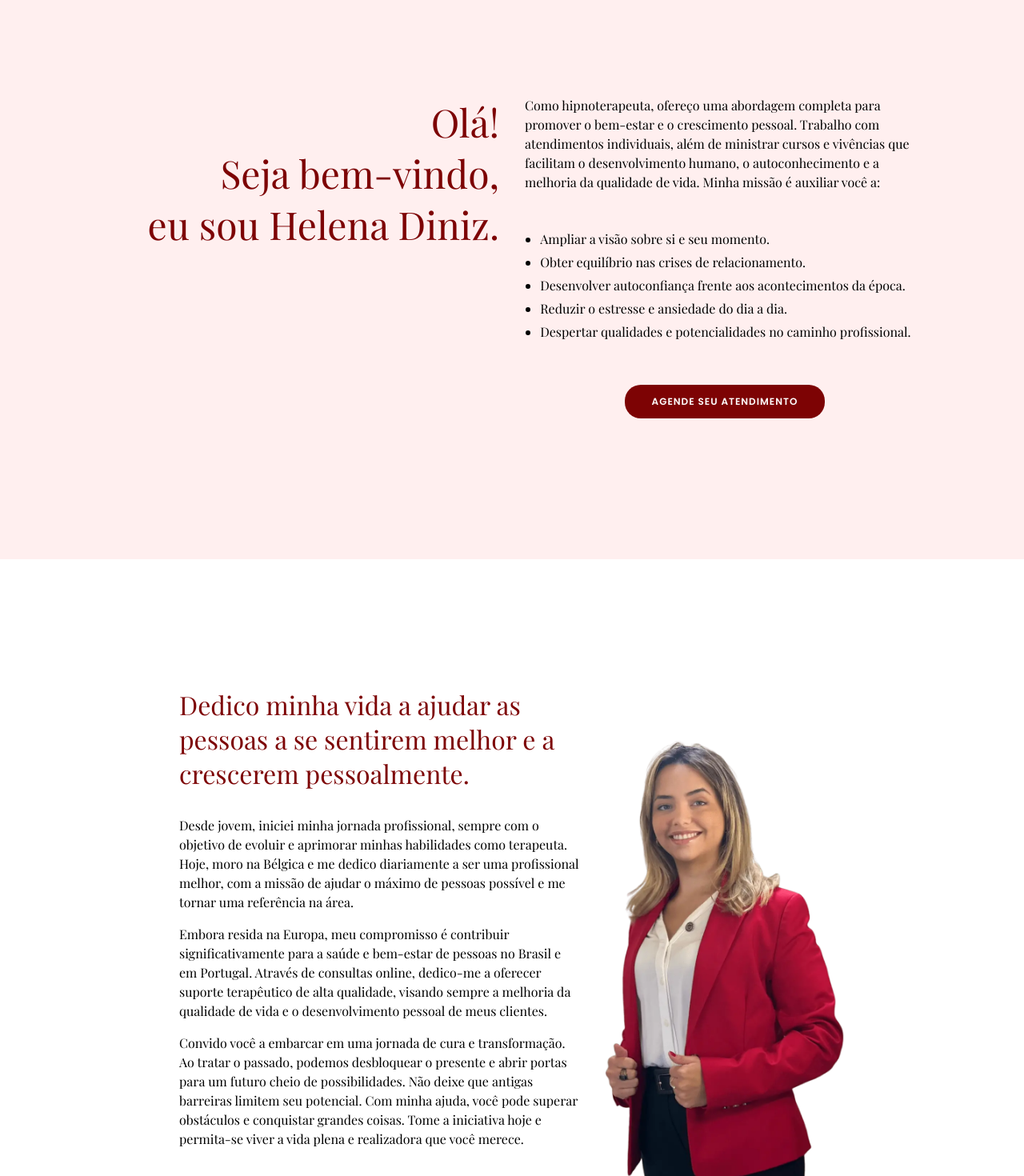
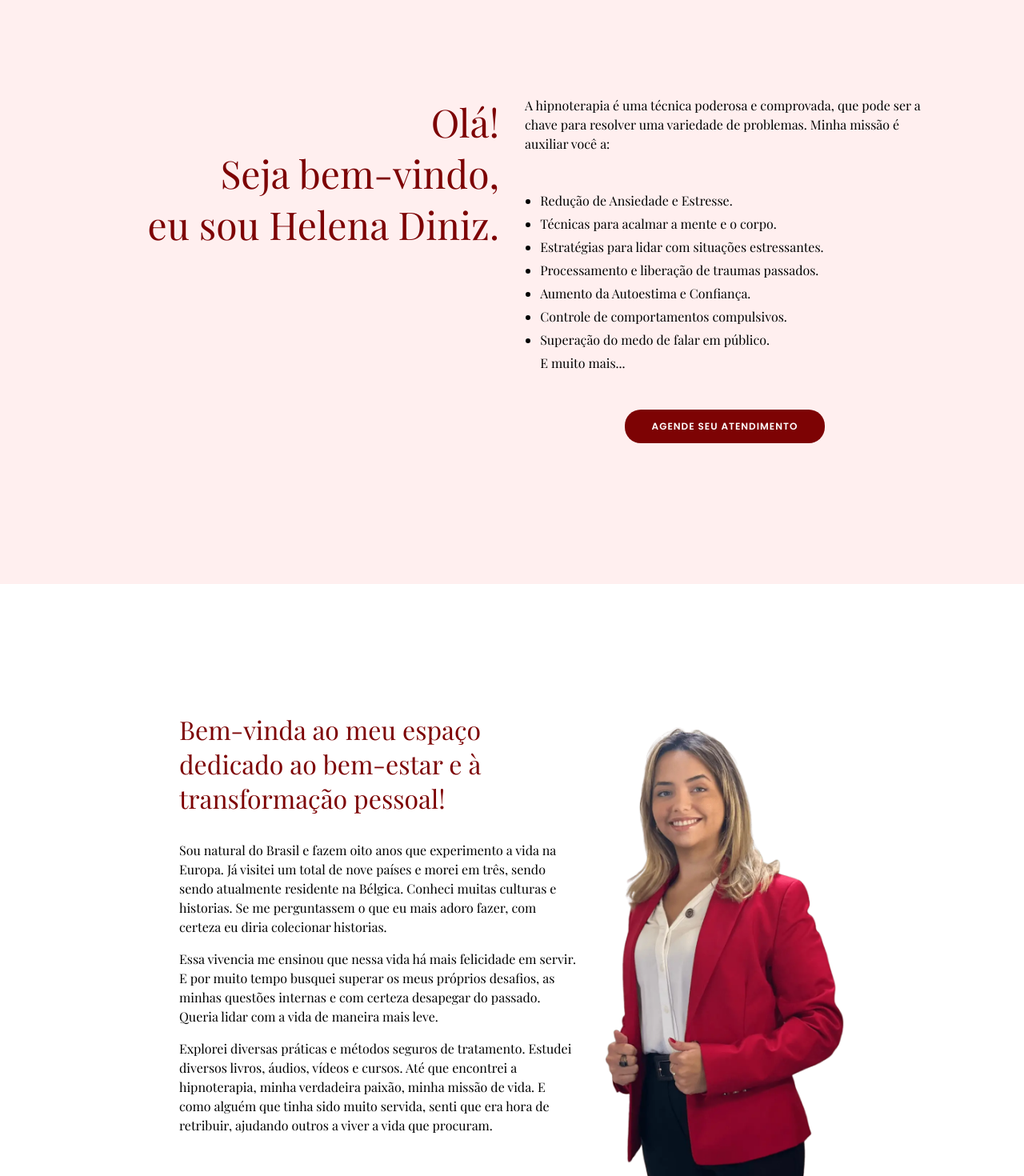
Before and after one commit to rlxmts/helena-diniz-react, a React (Create React App) app: page / in a window 1280 px wide. Shown: the part 840-2310 px from the top of the page at 80% size. Built offline with nearby package versions, Linux system fonts and the light colour scheme.

Commit message:
:wrench: Ajustes nos textos do site.

```diff
--- a/src/components/common/Card/index.js
+++ b/src/components/common/Card/index.js
@@ -36,7 +36,7 @@ const CabecalhoCard = styled.div`
     align-items: center;
     gap: 2rem;
     margin: 0;
-    padding: 2rem 0 3rem 0;
+    padding: 2rem 0;
     border-bottom: 1px solid #DCDCDC;
     margin-bottom: 2rem;
 
--- a/src/components/layout/Contato/index.js
+++ b/src/components/layout/Contato/index.js
@@ -164,7 +164,7 @@ const Contato = ()=> {
                         <Informacoes>
                             <ul className="info-contato"  data-aos="fade-left">
                                 <li>Contato@helenediniz.com
-                                    <span>+351 931 662 209 (Numero - Bélgica) </span>
+                                    <span>+351 931 662 209 (Numero - Portugal) </span>
                                 </li>
                                 <li>
                                     <h5>Horario de Atentimento:</h5>
--- a/src/components/sections/Hipnoterapia/index.js
+++ b/src/components/sections/Hipnoterapia/index.js
@@ -138,7 +138,7 @@ const Hipnoterapia = () => {
                     />
                 </CardsContainer>
                 <Chamada>
-                    <Subtitulo data-aos="fade-up">Sessões semanais on-line com 1 hora de duração.</Subtitulo>
+                    <Subtitulo data-aos="fade-up">Atendimento online.</Subtitulo>
                     <Paragrafo data-aos="fade-up">Veja como você pode melhorar sua qualidade de vida e suas relações pessoais e profissionais.</Paragrafo>
                     <Botao
                             data-aos="fade-up"
--- a/src/components/sections/Historia/index.js
+++ b/src/components/sections/Historia/index.js
@@ -88,10 +88,10 @@ const Historia = () => {
         <DivHistoria>
             <Container className="historia-container">
                 <div className="historia-textos" data-aos="fade-right">
-                    <Subtitulo>Dedico minha vida a ajudar as pessoas a se sentirem melhor e a crescerem pessoalmente.</Subtitulo>
-                    <Paragrafo>Desde jovem, iniciei minha jornada profissional, sempre com o objetivo de evoluir e aprimorar minhas habilidades como terapeuta. Hoje, moro na Bélgica e me dedico diariamente a ser uma profissional melhor, com a missão de ajudar o máximo de pessoas possível e me tornar uma referência na área.</Paragrafo>
-                    <Paragrafo>Embora resida na Europa, meu compromisso é contribuir significativamente para a saúde e bem-estar de pessoas no Brasil e em Portugal. Através de consultas online, dedico-me a oferecer suporte terapêutico de alta qualidade, visando sempre a melhoria da qualidade de vida e o desenvolvimento pessoal de meus clientes.</Paragrafo>
-                    <Paragrafo>Convido você a embarcar em uma jornada de cura e transformação. Ao tratar o passado, podemos desbloquear o presente e abrir portas para um futuro cheio de possibilidades. Não deixe que antigas barreiras limitem seu potencial. Com minha ajuda, você pode superar obstáculos e conquistar grandes coisas. Tome a iniciativa hoje e permita-se viver a vida plena e realizadora que você merece.</Paragrafo>
+                    <Subtitulo>Bem-vinda ao meu espaço dedicado ao bem-estar e à transformação pessoal!</Subtitulo>
+                    <Paragrafo>Sou natural do Brasil e fazem oito anos que experimento a vida na Europa. Já visitei um total de nove países e morei em três, sendo sendo atualmente residente na  Bélgica. Conheci muitas culturas e historias. Se me perguntassem o que eu mais adoro fazer, com certeza eu diria colecionar historias.</Paragrafo>
+                    <Paragrafo>Essa vivencia me ensinou que nessa vida há mais felicidade em servir. E por muito tempo busquei superar os meus próprios desafios, as minhas questões internas e com certeza desapegar do passado. Queria lidar com a vida de maneira mais leve.</Paragrafo>
+                    <Paragrafo>Explorei diversas práticas e métodos seguros de tratamento. Estudei diversos livros, áudios, vídeos e cursos. Até que encontrei a hipnoterapia, minha verdadeira paixão, minha missão de vida. E como alguém que tinha sido muito servida, senti que era hora de retribuir, ajudando outros a viver a vida que procuram. </Paragrafo>
                 </div>
                 <div className="historia-img" data-aos="fade-left">
                     <Subtitulo className="titulo-mobile">Dedico minha vida a ajudar as pessoas a se sentirem melhor e a crescerem pessoalmente.</Subtitulo>
--- a/src/components/sections/Sobre/index.js
+++ b/src/components/sections/Sobre/index.js
@@ -73,14 +73,17 @@ const Sobre = ()=> {
                 <div className="sobre-container">
                     <Titulo data-aos="fade-up">Olá! <br></br>Seja bem-vindo,<br></br>eu sou Helena Diniz.</Titulo>
                     <div>
-                        <Paragrafo data-aos="fade-up">Como hipnoterapeuta, ofereço uma abordagem completa para promover o bem-estar e o crescimento pessoal. Trabalho com atendimentos individuais, além de ministrar cursos e vivências que facilitam o desenvolvimento humano, o autoconhecimento e a melhoria da qualidade de vida. Minha missão é auxiliar você a:</Paragrafo>
+                        <Paragrafo data-aos="fade-up">A hipnoterapia é uma técnica poderosa e comprovada, que pode ser a chave para resolver uma variedade de problemas. Minha missão é auxiliar você a:</Paragrafo>
 
                         <ul>
-                            <li data-aos="fade-up">Ampliar a visão sobre si e seu momento.</li>
-                            <li data-aos="fade-up">Obter equilíbrio nas crises de relacionamento.</li>
-                            <li data-aos="fade-up">Desenvolver autoconfiança frente aos acontecimentos da época.</li>
-                            <li data-aos="fade-up">Reduzir o estresse e ansiedade do dia a dia.</li>
-                            <li data-aos="fade-up">Despertar qualidades e potencialidades no caminho profissional.</li>
+                            <li data-aos="fade-up">Redução de Ansiedade e Estresse.</li>
+                            <li data-aos="fade-up">Técnicas para acalmar a mente e o corpo.</li>
+                            <li data-aos="fade-up">Estratégias para lidar com situações estressantes.</li>
+                            <li data-aos="fade-up">Processamento e liberação de traumas passados.</li>
+                            <li data-aos="fade-up">Aumento da Autoestima e Confiança.</li>
+                            <li data-aos="fade-up">Controle de comportamentos compulsivos.</li>
+                            <li data-aos="fade-up">Superação do medo de falar em público.</li>
+                            <span>E muito mais...</span>
                         </ul>
                         <Botao
                             data-aos="fade-up"
```
